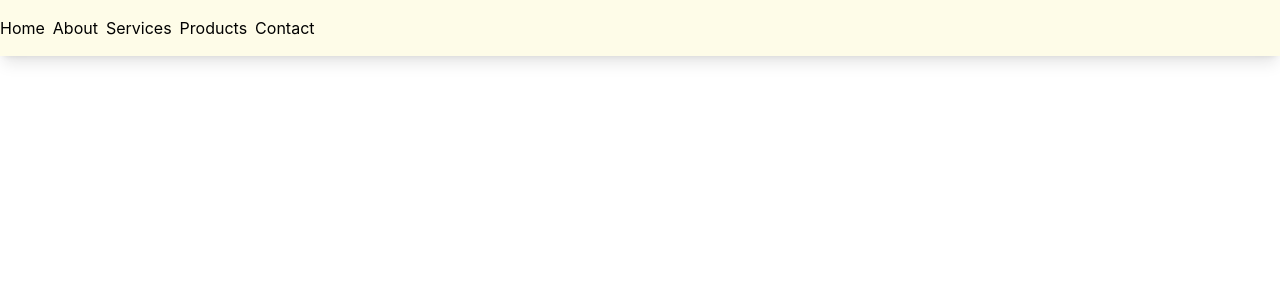
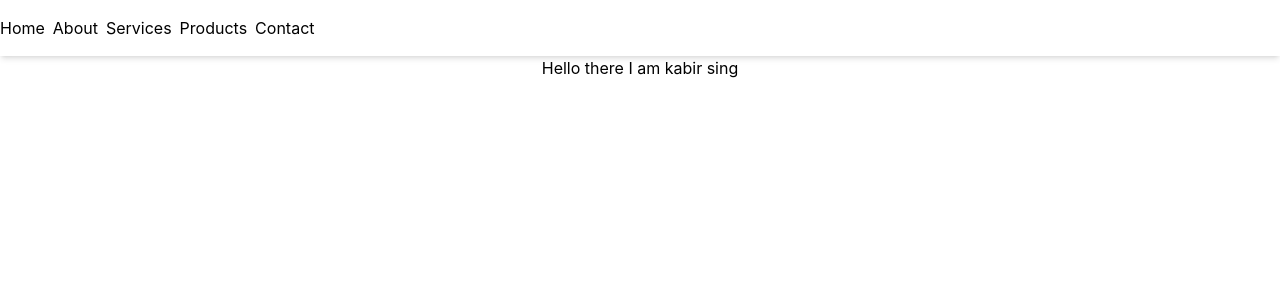
Before and after one commit to pixprocoder/volunteer-network, a React (Create React App) app: page / in a window 1280 px wide. Shown: the top 300 px of the page. Built offline with nearby package versions, Linux system fonts and the light colour scheme.

Commit message:
route setup completeed

```diff
--- a/src/App.js
+++ b/src/App.js
@@ -1,9 +1,18 @@
 import Navbar from "./pages/shared/Navbar";
+import { Routes, Route } from "react-router-dom";
+import Home from "./pages/Home";
 
 function App() {
   return (
     <div>
       <Navbar />
+      <Routes>
+        <Route path="/" element={<Home />} />
+        <Route path="/" element={<Home />} />
+        <Route path="/" element={<Home />} />
+        <Route path="/" element={<Home />} />
+        <Route path="/" element={<Home />} />
+      </Routes>
     </div>
   );
 }
--- a/src/pages/shared/Navbar.js
+++ b/src/pages/shared/Navbar.js
@@ -4,7 +4,7 @@ import { Link } from "react-router-dom";
 const Navbar = () => {
   return (
     <header>
-      <nav className="py-4 bg-yellow-50 shadow-lg">
+      <nav className="py-4 bg-white shadow-md">
         <ul className="flex space-x-2">
           <li>
             <Link to="/home"> Home </Link>
```
